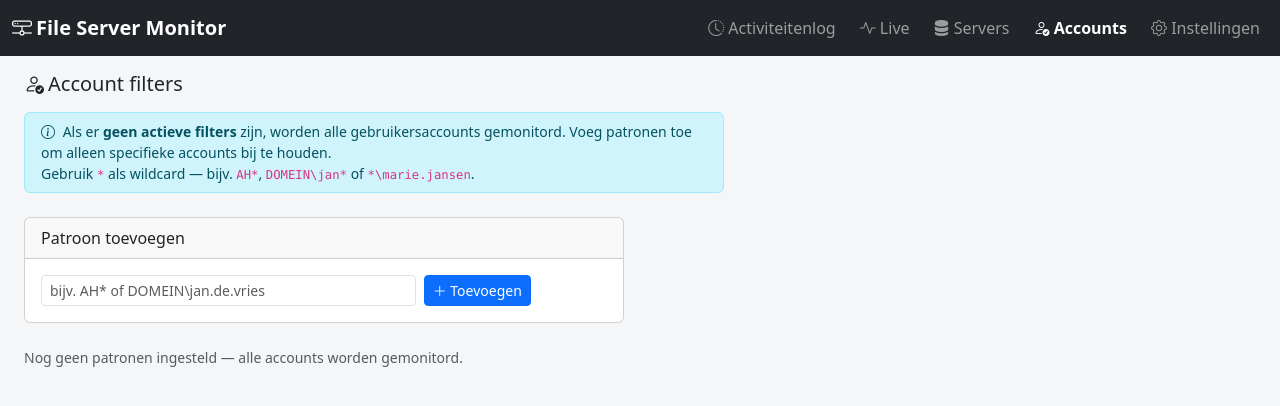
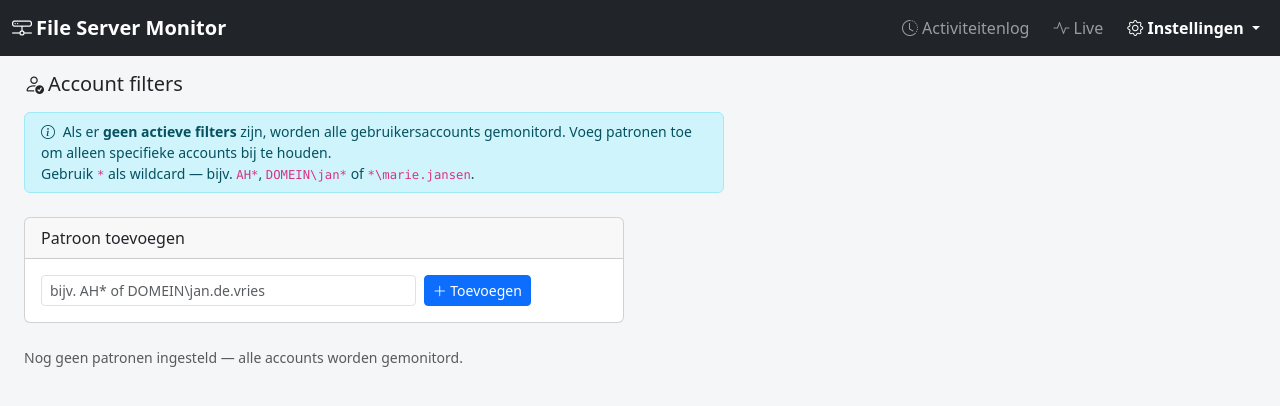
Before and after one commit to voogdwessel-Voogd/fileserver-monitor, a Flask app: page /accounts in a window 1280 px wide. Shown: the top 406 px of the page. Run offline with Flask 3, Linux system fonts and the light colour scheme.

Commit message:
Move Servers and Accounts under Instellingen dropdown in navbar
Co-Authored-By: Claude Sonnet 4.6 <noreply@anthropic.com>

```diff
--- a/templates/base.html
+++ b/templates/base.html
@@ -21,15 +21,32 @@
                 <a class="nav-link {% if request.endpoint == 'live' %}active{% endif %}" href="{{ url_for('live') }}">
                     <i class="bi bi-activity"></i> Live
                 </a>
-                <a class="nav-link {% if request.endpoint == 'servers' %}active{% endif %}" href="{{ url_for('servers') }}">
-                    <i class="bi bi-server"></i> Servers
-                </a>
-                <a class="nav-link {% if request.endpoint == 'accounts' %}active{% endif %}" href="{{ url_for('accounts') }}">
-                    <i class="bi bi-person-check"></i> Accounts
-                </a>
-                <a class="nav-link {% if request.endpoint == 'settings_page' %}active{% endif %}" href="{{ url_for('settings_page') }}">
-                    <i class="bi bi-gear"></i> Instellingen
-                </a>
+                <div class="nav-item dropdown">
+                    <a class="nav-link dropdown-toggle {% if request.endpoint in ('settings_page', 'accounts', 'servers') %}active{% endif %}"
+                       href="#" role="button" data-bs-toggle="dropdown">
+                        <i class="bi bi-gear"></i> Instellingen
+                    </a>
+                    <ul class="dropdown-menu dropdown-menu-end dropdown-menu-dark">
+                        <li>
+                            <a class="dropdown-item {% if request.endpoint == 'settings_page' %}active{% endif %}"
+                               href="{{ url_for('settings_page') }}">
+                                <i class="bi bi-sliders me-1"></i>Algemeen
+                            </a>
+                        </li>
+                        <li>
+                            <a class="dropdown-item {% if request.endpoint == 'accounts' %}active{% endif %}"
+                               href="{{ url_for('accounts') }}">
+                                <i class="bi bi-person-check me-1"></i>Accounts
+                            </a>
+                        </li>
+                        <li>
+                            <a class="dropdown-item {% if request.endpoint == 'servers' %}active{% endif %}"
+                               href="{{ url_for('servers') }}">
+                                <i class="bi bi-server me-1"></i>Servers
+                            </a>
+                        </li>
+                    </ul>
+                </div>
             </div>
         </div>
     </nav>
```
